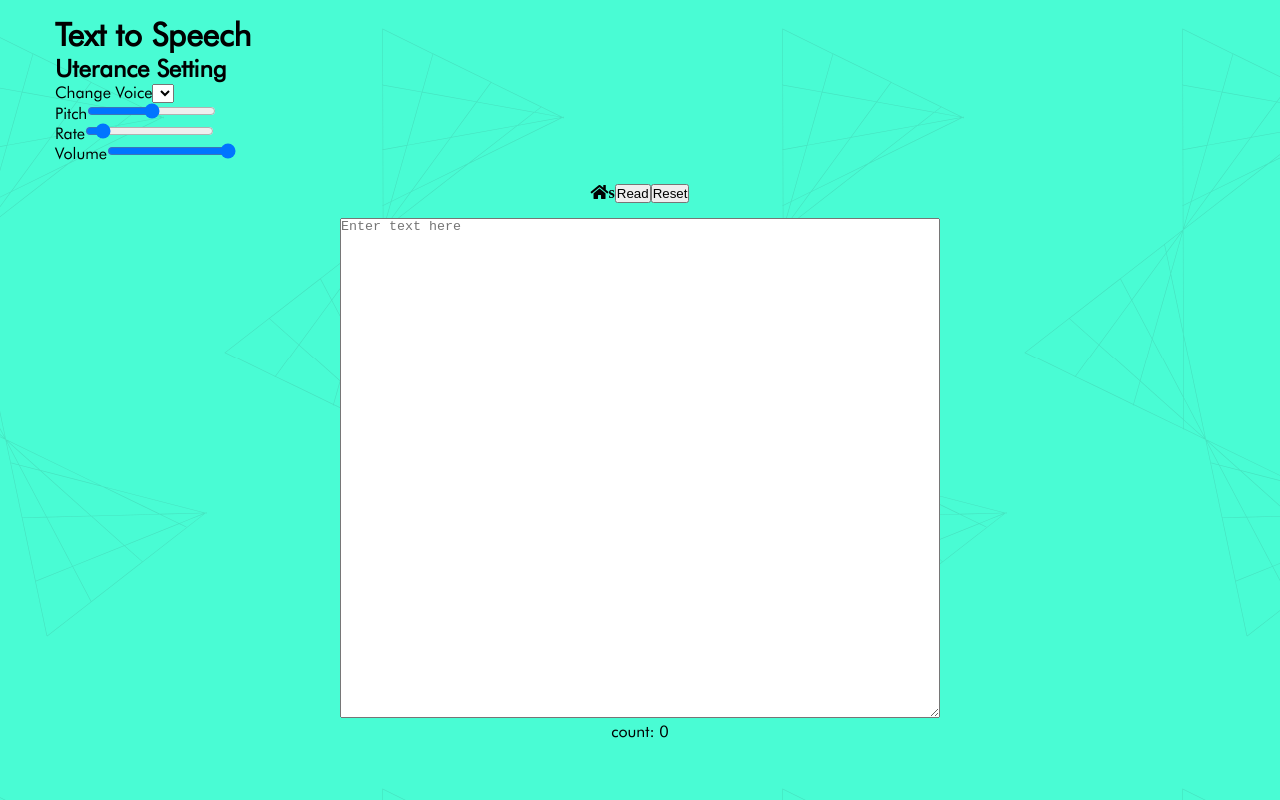
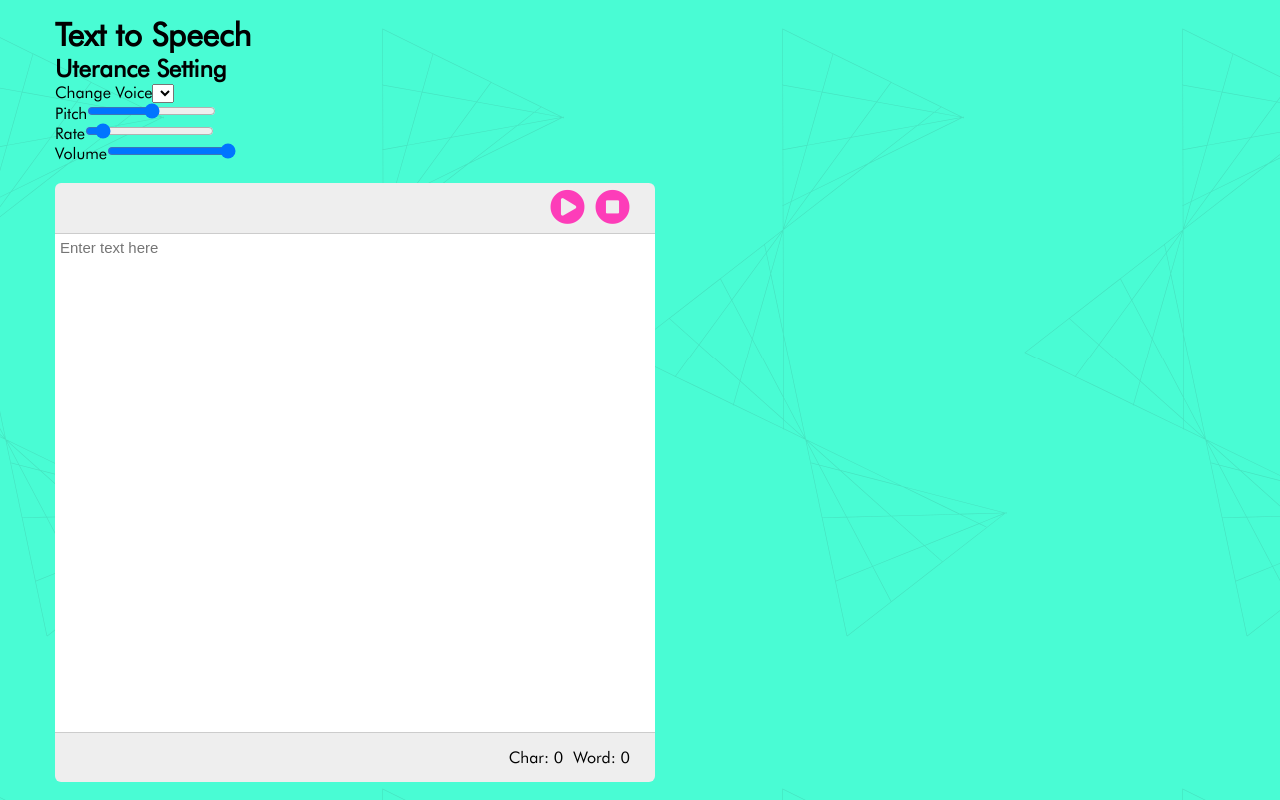
Before and after one commit to iamgideonidoko/text-to-speech-app, a React (Create React App) app: page / in a window 1280 px wide. Built offline with nearby package versions, Linux system fonts and the light colour scheme.

Commit message:
style text input

```diff
--- a/src/components/TextInputSpace.js
+++ b/src/components/TextInputSpace.js
@@ -88,21 +88,35 @@ const TextInputSpace = () => {
 		}
 	}
 
+	//for word count
+	let wordArr = inputText.trim().split(/\s+/);
+
 
 	return (
 		<div className="text-input-space">
 
+			<div className="text-input-wrapper">
+
 				<div className="control-btn-wrap">
-			<i className="fas fa-home">s</i>
-				<button className="play-btn" onClick={handleControl}>{isPaused ? 'Read' : isStarted ? 'Pause' : 'Read'}</button>
-				<button className="stop-btn" onClick={handleReset}>Reset</button>
+					<button className="play-btn" onClick={handleControl}>{
+						/* isPaused ? 'Read' : isStarted ? 'Pause' : 'Read' */
+				}
+					<i className={isPaused ? 'fas fa-play-circle' : isStarted ? 'fas fa-pause-circle' : 'fas fa-play-circle'}></i>
+					</button>
+					<button className="stop-btn" onClick={handleReset}>
+					<i className="fas fa-stop-circle"></i>
+					</button>
 				</div>
 				<div>
 					<textarea className="text-input" placeholder="Enter text here" onInput={handleInput} >
 				</textarea>
 				</div>
 				<div className="input-info">
-			count: {inputText.length}
+				<span className="char-count">Char: {inputText.length}</span>
+				<span className="word-count">
+				Word: {inputText.trim().length == 0 ? 0 : wordArr.length}
+				</span>
+				</div>
 			</div>
 
 		</div>
--- a/src/css/TextSpaceInput.css
+++ b/src/css/TextSpaceInput.css
@@ -1,16 +1,74 @@
 .text-input-space {
 	/*background: orange;*/
-	text-align: center;
+	/*text-align: right;*/
 	margin-top: 2rem;
 }
 
+.text-input-wrapper {
+	background: #eee;
+	display: inline-block;
+	border-radius: 0.6rem;
+}
 
 .text-input {
 	width: 60rem;
 	height: 50rem;
+	border: none;
+	resize: none;
+	margin: 0;
+	border-top: 1px solid rgba(0, 0, 0, 0.2);
+	border-bottom: 1px solid rgba(0, 0, 0, 0.2);
+	font-size: 1.5rem;
+	font-family: sans-serif;
+	padding: 0.5rem;
 
 }
 
+.text-input:focus {
+	outline: none;
+	border: none;
+	border-top: 1px solid rgba(0, 0, 0, 0.5);
+	border-bottom: 1px solid rgba(0, 0, 0, 0.5);
+
+}
+
+.control-btn-wrap, .input-info {
+	/*background: orange;*/
+	text-align: right;
+	margin: 0;
+}
+
 .control-btn-wrap {
-	margin-bottom: 1.5rem;
+	padding: 0.5rem 2rem;
 }
+
+
+.play-btn, .stop-btn {
+	font-size: 3.5rem;
+	padding: 0;
+	margin: 0 0.5rem;
+	outline: none;
+	display: inline-block;
+	position: relative;
+	border-radius: 10rem;
+	border: none;
+
+
+}
+
+.play-btn i, .stop-btn i {
+	display: inline-block;
+	/*color: black;*/
+	color: #fd3db9;
+}
+
+.input-info span {
+	margin: 0 0.5rem;
+}
+
+.input-info {
+	/*background: yellow;*/
+	margin-top: -0.4rem;
+	padding: 1.5rem 2rem;
+
+}
--- a/src/index.css
+++ b/src/index.css
@@ -5,6 +5,10 @@
 @font-face {
     font-family: futura;
     src: url("./css/fonts/futura_reg.ttf")
+}
+
+:root {
+	--pri-color: #49fcd4;
 }
 
 * {
```
Lines whose indentation alone changed are shown as unchanged.
